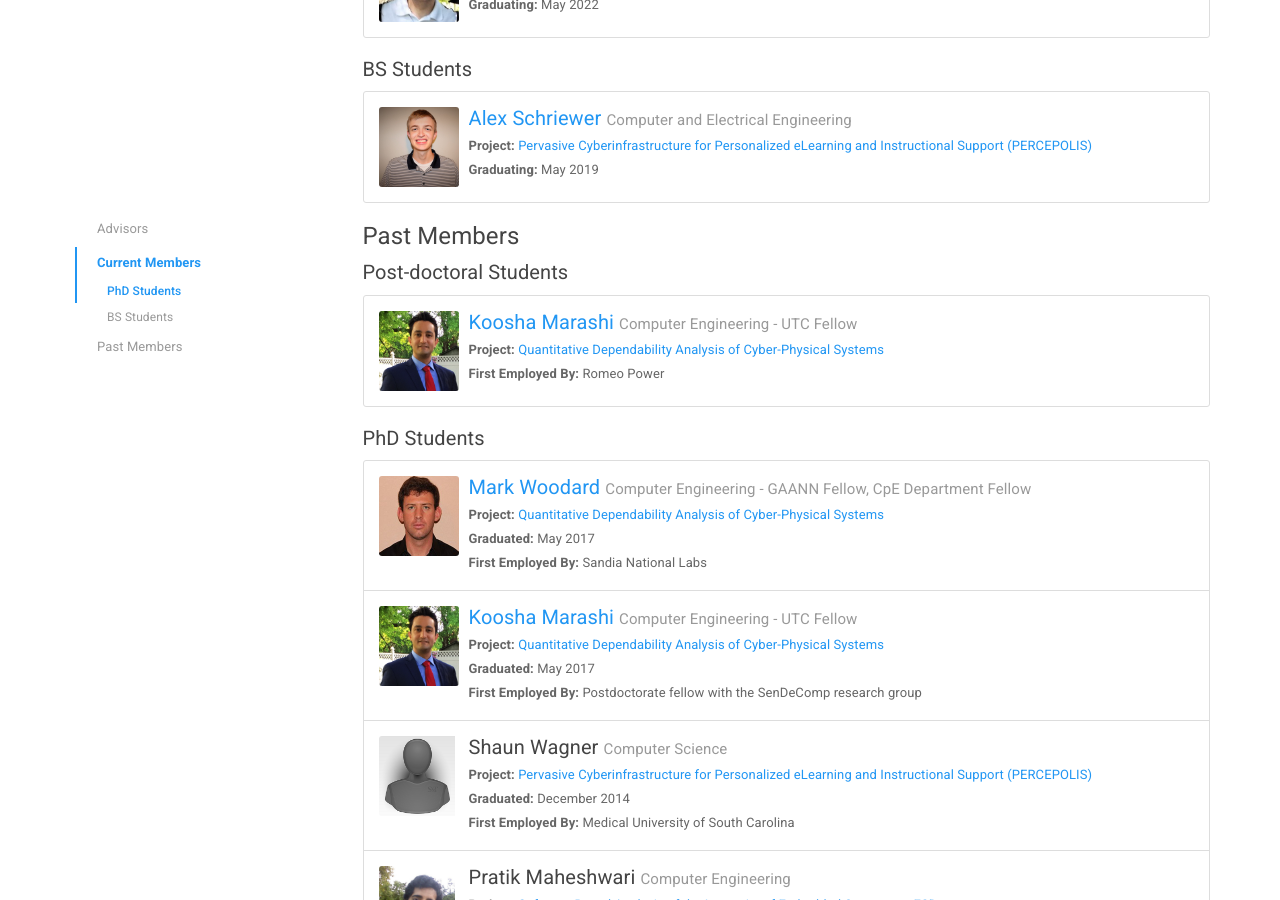
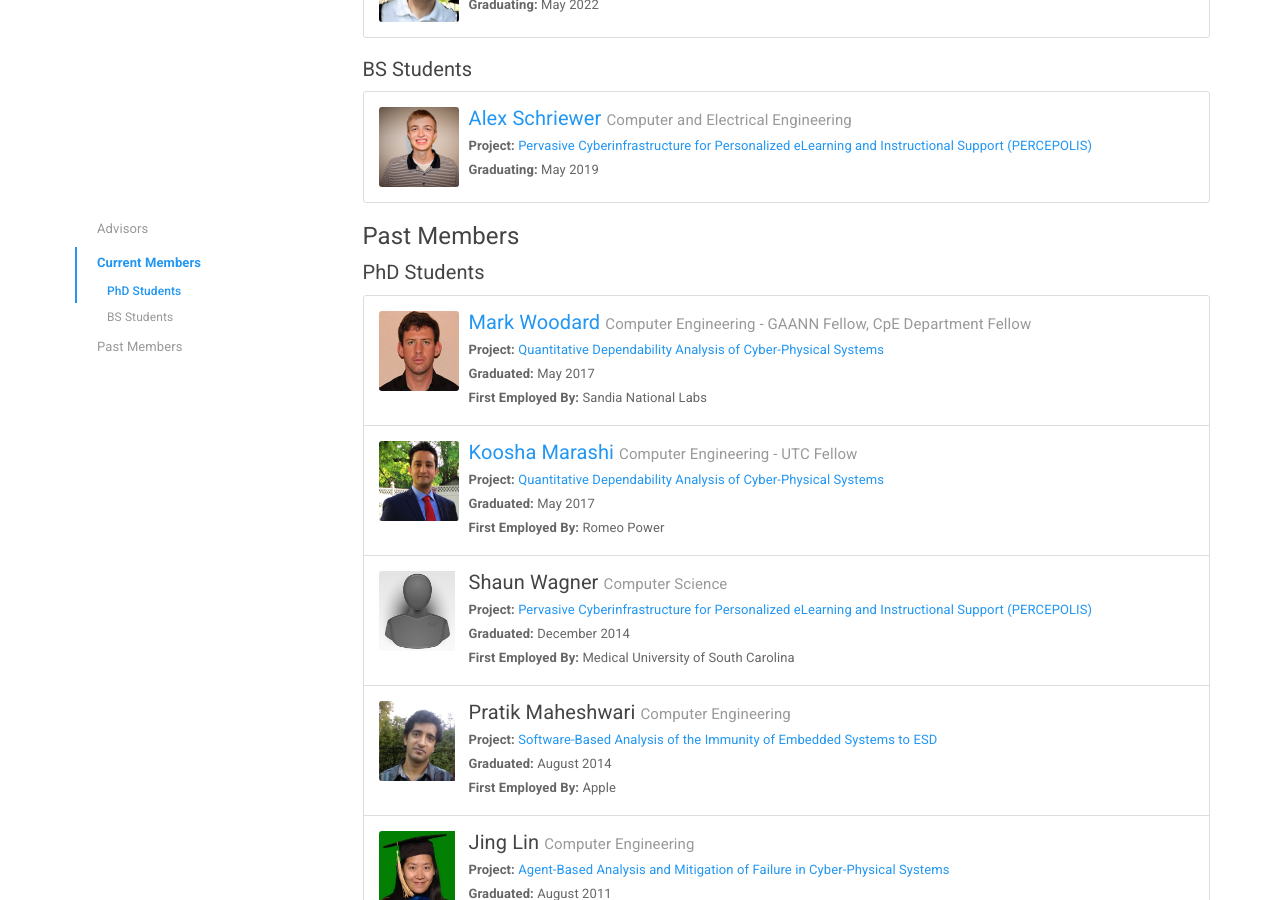
Before and after one commit to sendecomp/sendecomp-website, a Jekyll site: the page built from people.html, in a window 1280 px wide and 900 px high, scrolled down 853 px. Built offline with Jekyll 4.4.1, drawn with Linux system fonts in a browser that asks for light colours.

Commit message:
Remove Koosha's postdoc

```diff
--- a/_data/members.yml
+++ b/_data/members.yml
@@ -139,22 +139,13 @@
 
 - name: Koosha Marashi
   major: Computer Engineering - UTC Fellow
-  degree: Postdoc
-  status: Alumni
-  project: Quantitative Dependability Analysis of Cyber-Physical Systems
-  website: http://web.mst.edu/~km89f/
-  photo: Marashi.jpg
-  emp: Romeo Power
-
-- name: Koosha Marashi
-  major: Computer Engineering - UTC Fellow
   degree: PhD
   status: Alumni
   grad: 2017 May
   project: Quantitative Dependability Analysis of Cyber-Physical Systems
   website: http://web.mst.edu/~km89f/
   photo: Marashi.jpg
-  emp: Postdoctorate fellow with the SenDeComp research group
+  emp: Romeo Power
 
 - name: Tyler Morrow
   major: Computer Science - GAANN Fellow
```
